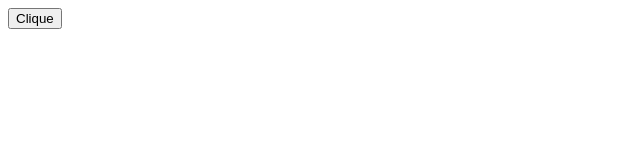
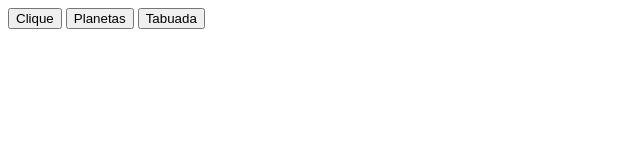
Before and after one commit to MathesHBPires/primeirog_3t, a plain HTML site: page index.html in a window 1280 px wide. Shown: the whole page, without its empty margins (0-640 px from the left). Drawn offline with Linux system fonts and the light colour scheme.

Commit message:
Update index.html

```diff
--- a/index.html
+++ b/index.html
@@ -9,5 +9,7 @@
 </head>
 <body>
      <button onclick="escreva()">Clique</button>
+     <button onclick="mostraLista()">Planetas</button>
+     <button onclick="repete()">Tabuada</button>
 </body>
 </html>
```
